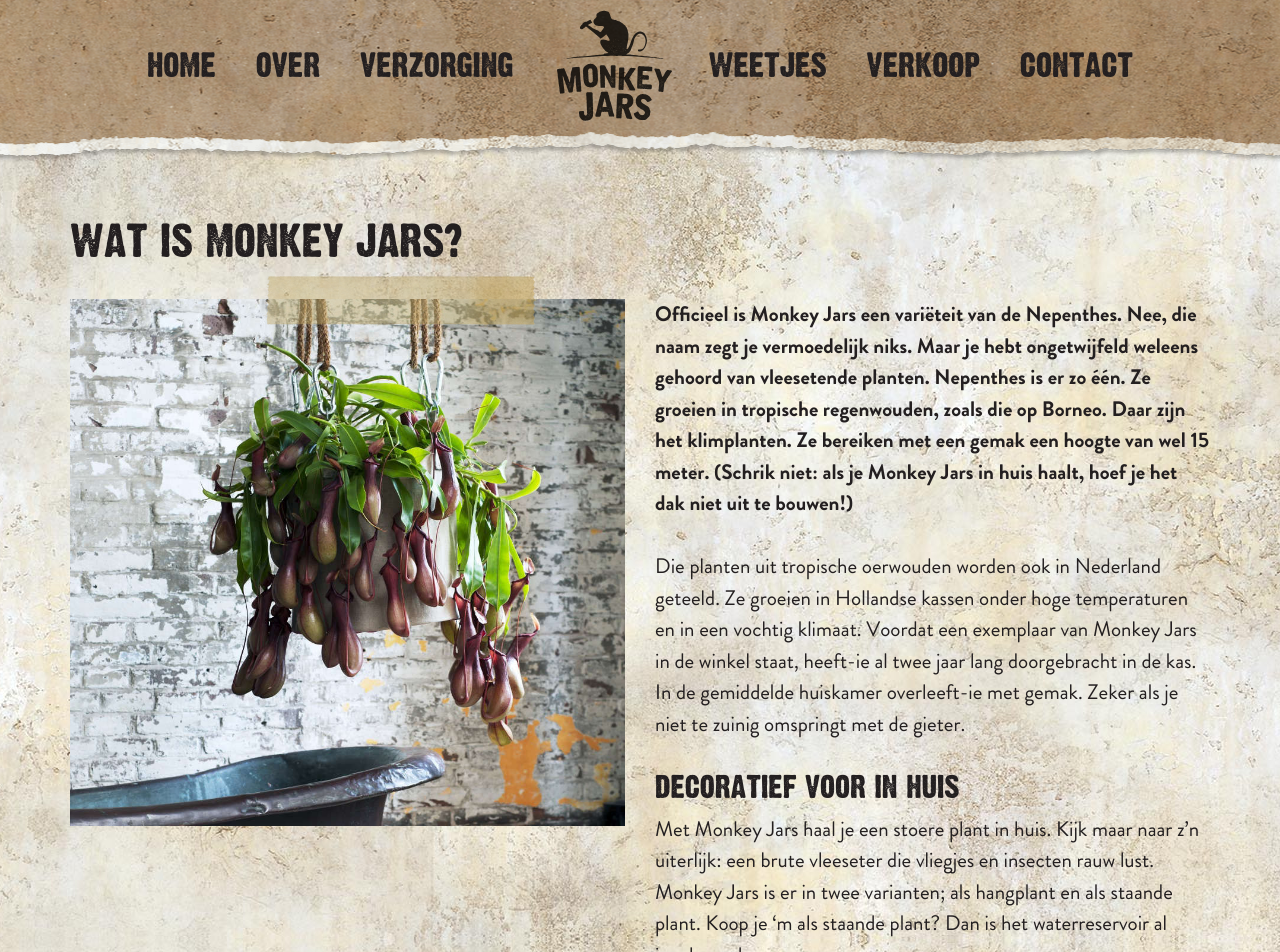
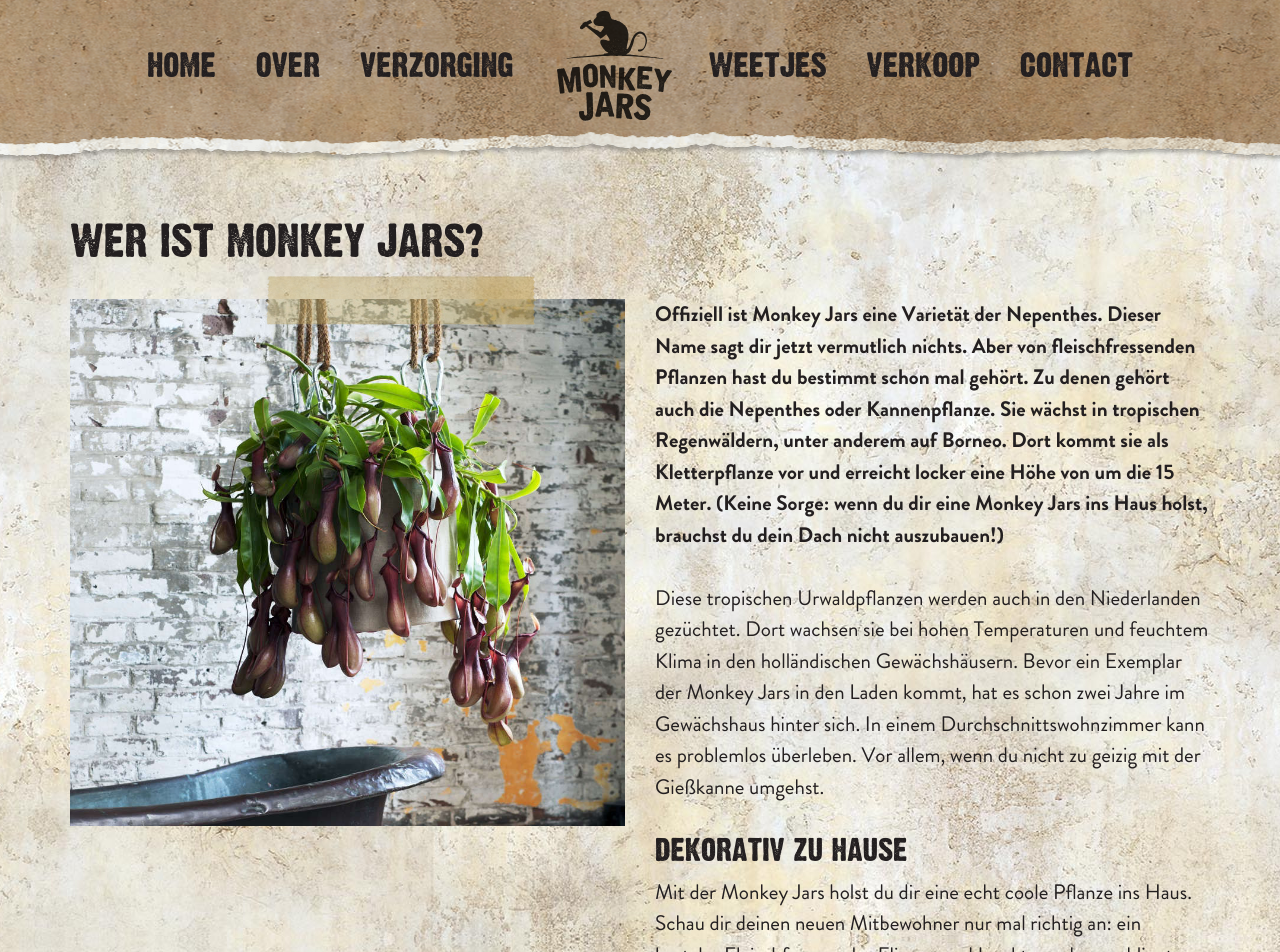
Before and after one commit to jhvanderschee/monkeyjars_de, a Jekyll site: the page built from over/index.md, in a window 1280 px wide and 1400 px high. Shown: the top 952 px of the window. Built offline with Jekyll 4.4.1, drawn with Linux system fonts in a browser that asks for light colours; some of the changed text lies outside the part shown.

Commit message:
Updated '/over/index.md' via CloudCannon

```diff
--- a/over/index.md
+++ b/over/index.md
@@ -1,11 +1,13 @@
 ---
-title: Wat is Monkey Jars?
+title: Wer ist Monkey Jars?
 ---
 
-**Officieel is Monkey Jars een variëteit van de Nepenthes. Nee, die naam zegt je vermoedelijk niks. Maar je hebt ongetwijfeld weleens gehoord van vleesetende planten. Nepenthes is er zo één. Ze groeien in tropische regenwouden, zoals die op Borneo. Daar zijn het klimplanten. Ze bereiken met een gemak een hoogte van wel 15 meter. (Schrik niet: als je Monkey Jars in huis haalt, hoef je het dak niet uit te bouwen!)**
 
-Die planten uit tropische oerwouden worden ook in Nederland geteeld. Ze groeien in Hollandse kassen onder hoge temperaturen en in een vochtig klimaat. Voordat een exemplaar van Monkey Jars in de winkel staat, heeft-ie al twee jaar lang doorgebracht in de kas. In de gemiddelde huiskamer overleeft-ie met gemak. Zeker als je niet te zuinig omspringt met de gieter.
+**Offiziell ist Monkey Jars eine Variet&auml;t der Nepenthes. Dieser Name sagt dir jetzt vermutlich nichts. Aber von fleischfressenden Pflanzen hast du bestimmt schon mal geh&ouml;rt. Zu denen geh&ouml;rt auch die Nepenthes oder Kannenpflanze. Sie w&auml;chst in tropischen Regenw&auml;ldern, unter anderem auf Borneo. Dort kommt sie als Kletterpflanze vor und erreicht locker eine H&ouml;he von um die 15 Meter. (Keine Sorge: wenn du dir eine Monkey Jars ins Haus holst, brauchst du dein Dach nicht auszubauen!)**
 
-### Decoratief voor in huis
+Diese tropischen Urwaldpflanzen werden auch in den Niederlanden gez&uuml;chtet. Dort wachsen sie bei hohen Temperaturen und feuchtem Klima in den holl&auml;ndischen Gew&auml;chsh&auml;usern. Bevor ein Exemplar der Monkey Jars in den Laden kommt, hat es schon zwei Jahre im Gew&auml;chshaus hinter sich. In einem Durchschnittswohnzimmer kann es problemlos &uuml;berleben. Vor allem, wenn du nicht zu geizig mit der Gie&szlig;kanne umgehst.
 
-Met Monkey Jars haal je een stoere plant in huis. Kijk maar naar z’n uiterlijk: een brute vleeseter die vliegjes en insecten rauw lust. Monkey Jars is er in twee varianten; als hangplant en als staande plant. Koop je ‘m als staande plant? Dan is het waterreservoir al ingebouwd.
+### Dekorativ zu Hause
+
+Mit der Monkey Jars holst du dir eine echt coole Pflanze ins Haus. Schau dir deinen neuen Mitbewohner nur mal richtig an: ein brutaler Fleischfresser, der Fliegen und Insekten roh verschlingt.
+<br>Die Monkey Jars ist in zwei Varianten zu haben: entweder als H&auml;ngepflanze oder als stehende Pflanze. Du willst die stehende Version? Dann ist der Wasserspeicher schon gleich mit eingebaut.
```
